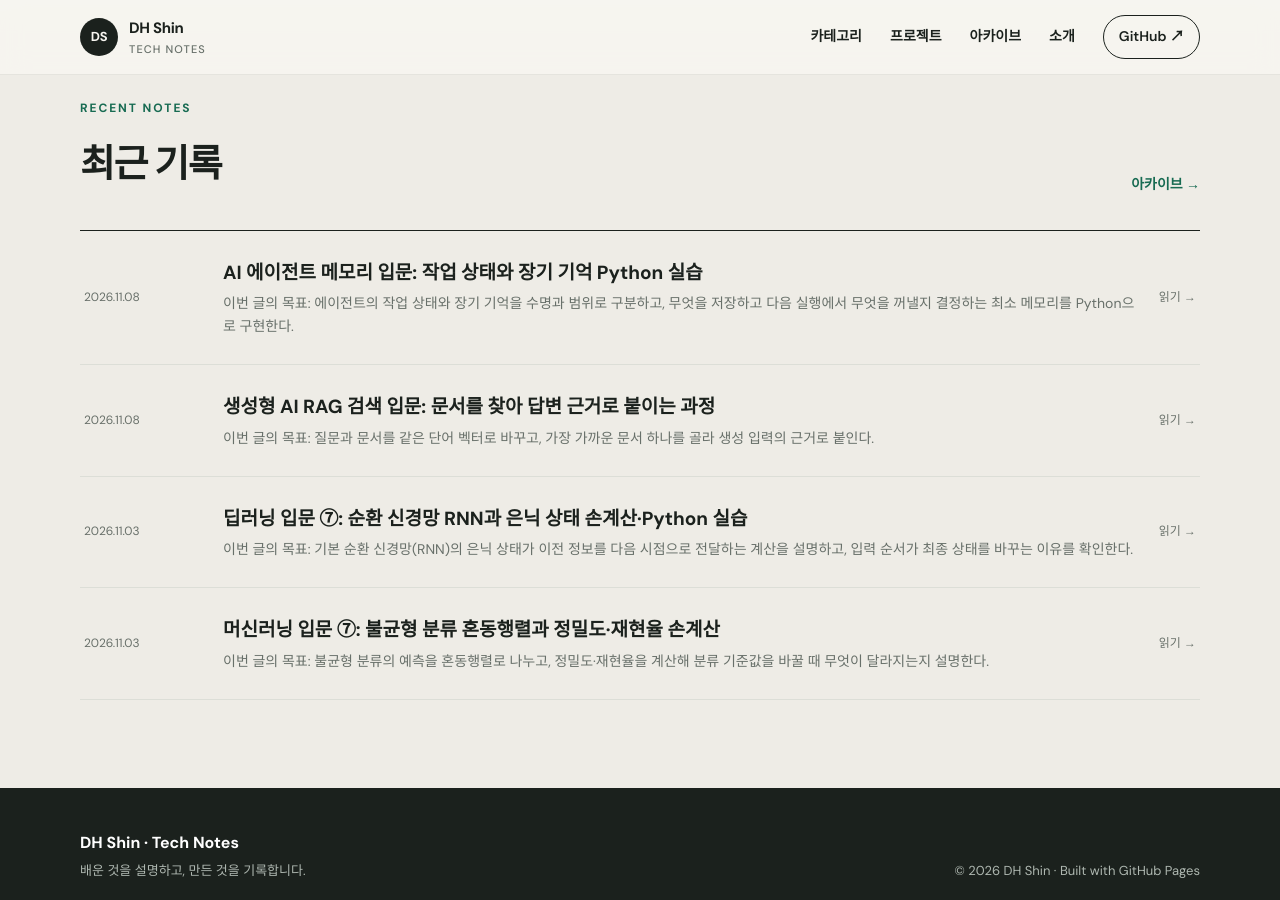
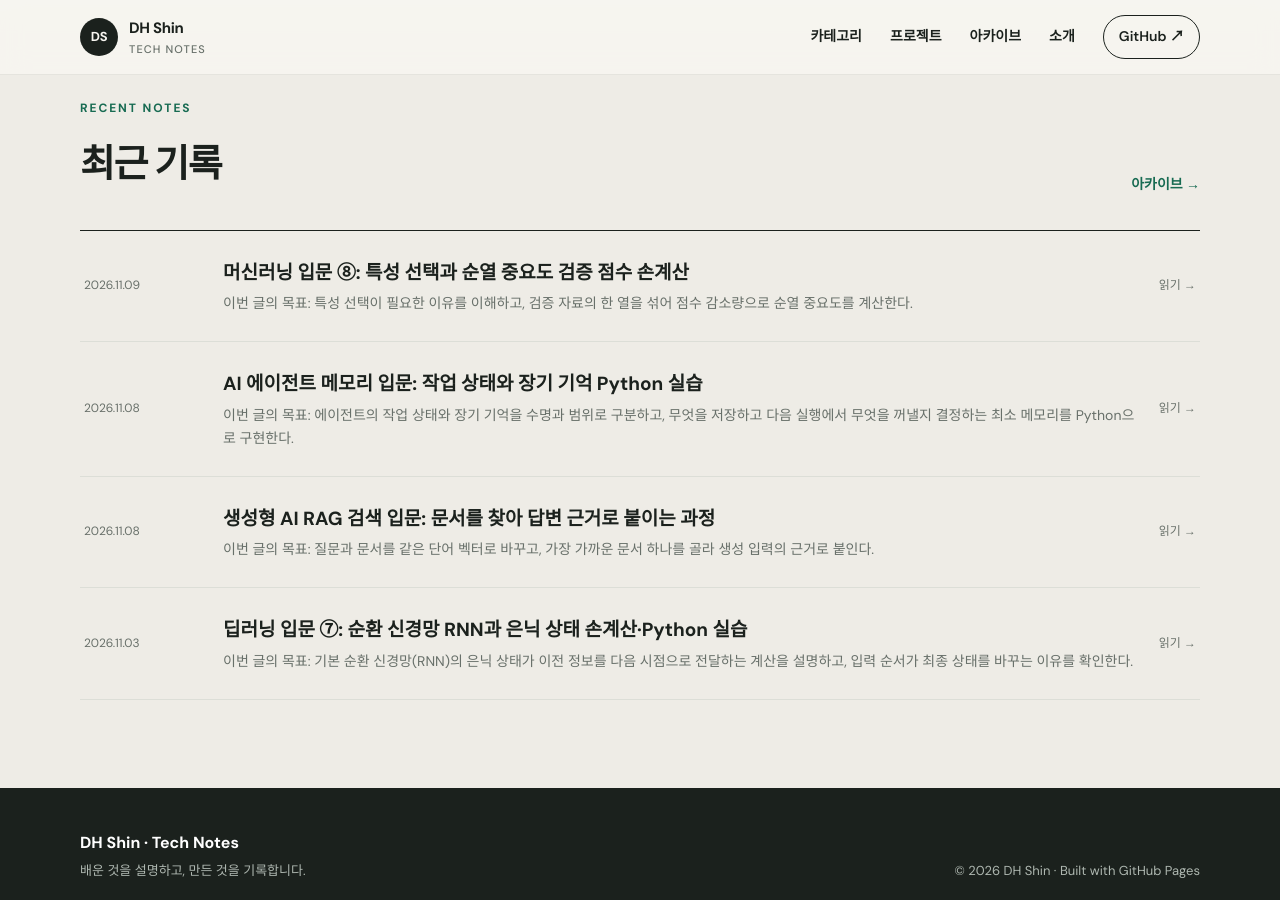
Before and after one commit to dhshin96/dhshin96.github.io, a Jekyll site: the page built from index.html, in a window 1280 px wide and 900 px high, scrolled down 1354 px. Built offline with Jekyll 4.4.1, drawn with Linux system fonts in a browser that asks for light colours; some of the changed lines change nothing that is shown.

Commit message:
Add permutation feature importance lesson

````diff
--- a/_posts/2026-11-03-machine-learning-imbalanced-classification-precision-recall.md
+++ b/_posts/2026-11-03-machine-learning-imbalanced-classification-precision-recall.md
@@ -124,7 +124,7 @@
 
 ## 다음 글 예고
 
-다음 글에서는 **특성 선택과 모델 해석**을 다룬다. 불필요한 특성을 줄이는 이유와 순열 중요도가 예측 성능의 변화를 이용해 특성의 기여를 측정하는 원리를 작은 예제로 확인한다.
+다음 글인 [특성 선택과 순열 중요도]({{ '/posts/machine-learning-permutation-feature-importance/' | relative_url }})에서는 한 특성 열을 섞었을 때 검증 점수가 얼마나 떨어지는지 계산해 모델의 특성 의존도를 확인한다.
 
 ## 참고 자료
 
--- /dev/null
+++ b/_posts/2026-11-09-machine-learning-permutation-feature-importance.md
@@ -0,0 +1,136 @@
+---
+title: "머신러닝 입문 ⑧: 특성 선택과 순열 중요도 검증 점수 손계산"
+date: 2026-11-09 20:00:00 +0900
+categories: [기반 지식, 학습과 모델링]
+tags: [머신러닝, 특성-선택, 모델-해석, 순열-중요도, 검증, Python]
+description: "특성 하나를 섞었을 때 검증 점수가 얼마나 떨어지는지 계산해 순열 중요도의 원리를 배웁니다. 세 특성의 중요도를 순수 Python으로 0.512, 0.287, 0.000으로 재현합니다."
+reading_time: 12
+series: "처음 시작하는 머신러닝"
+level: "입문"
+math: true
+---
+
+> **이번 글의 목표:** 특성 선택이 필요한 이유를 이해하고, 검증 자료의 한 열을 섞어 점수 감소량으로 순열 중요도를 계산한다.
+
+이미 학습된 분류 모델을 검증 자료 8개에 적용하니 정확도가 **1.000**이었다. 공부 시간만 여러 번 섞으면 평균 정확도가 **0.487**로 떨어져 순열 중요도는 **0.512**가 된다. 출석 횟수는 **0.287**, 좌석 번호는 **0.000**이다. 모델이 어떤 특성의 질서에 의존했는지를 점수 변화로 읽은 결과다.
+
+앞 글에서 [불균형 분류의 지표가 질문에 따라 달라지는 이유]({{ '/posts/machine-learning-imbalanced-classification-precision-recall/' | relative_url }})를 확인했다. 순열 중요도도 같은 원칙을 따른다. 정확도·정밀도·재현율 가운데 어떤 점수를 쓰느냐에 따라 “중요하다”의 뜻이 달라진다.
+
+## 1. 직관: 필요한 열의 연결을 끊어 보기
+
+특성은 모델이 예측할 때 받는 입력 열이다. 특성이 많다고 항상 좋은 것은 아니다. 예측과 관계없는 열은 계산과 설명을 늘리고, 학습 자료의 우연한 패턴을 외울 기회도 만든다. **특성 선택(feature selection)**은 사용할 특성의 일부를 고르는 과정이다.
+
+그렇다고 열을 하나 지우고 모델을 매번 처음부터 학습해야만 영향력을 살펴볼 수 있는 것은 아니다. **순열 중요도(permutation importance)**는 학습을 마친 모델과 평가 자료를 그대로 두고, 한 특성 열의 값만 행 사이에서 섞는다. 값의 종류와 개수는 유지되지만 그 값이 원래 대상과 맺던 연결은 끊어진다.
+
+섞은 뒤 점수가 크게 떨어지면 이 모델이 그 특성의 원래 배열에 많이 의존했다고 해석한다. 점수가 거의 그대로라면 이 평가 자료와 점수에서 모델의 의존도가 작았다는 뜻이다. 특성 자체의 보편적 가치나 원인 효과를 증명하는 값은 아니다.
+
+<figure class="study-figure">
+  <img src="{{ '/assets/images/machine-learning/permutation-feature-importance.svg' | relative_url }}" alt="검증 정확도 1.000인 모델에서 공부 시간, 출석 횟수, 좌석 번호를 한 열씩 섞는다. 섞은 평균 정확도는 각각 0.487, 0.713, 1.000이고 기준 점수와의 차이인 순열 중요도는 0.512, 0.287, 0.000이다">
+  <figcaption>그림 1. 한 번에 한 특성만 섞고 기준 점수와의 차이를 비교한다.</figcaption>
+</figure>
+
+## 2. 기호와 수식: 기준 점수에서 섞은 점수를 뺀다
+
+학습된 모델을 $m$, 검증 자료를 $D$, 기준 점수를 $s$라고 하자. 특성 $j$만 $K$번 다르게 섞어 얻은 점수를 $s_{k,j}$라 하면 중요도 $i_j$는 다음과 같다.
+
+$$
+i_j=s-\frac{1}{K}\sum_{k=1}^{K}s_{k,j}
+$$
+
+값이 클수록 그 특성을 섞었을 때 점수가 많이 나빠졌다는 뜻이다. 0에 가깝다면 평균 점수 변화가 거의 없고, 음수라면 섞은 뒤 오히려 점수가 좋아진 경우다. 표본이 작으면 한 번의 섞기 결과가 우연에 흔들리므로 여러 번 반복해 평균과 흩어짐을 함께 보는 편이 안전하다.
+
+## 3. 작은 손계산: 점수 네 개를 평균 내기
+
+실습의 난수 시작값 7에서 공부 시간을 처음 네 번 섞은 정확도는 `0.500, 0.125, 0.625, 0.500`이고 기준 정확도는 1.000이다. 섞은 점수의 평균은 다음과 같다.
+
+$$
+\frac{0.500+0.125+0.625+0.500}{4}=0.4375
+$$
+
+따라서 이 네 번에 대한 순열 중요도는 $1.000-0.4375=0.5625$다. 다른 무작위 순열을 사용하면 값은 달라질 수 있다. 그래서 아래 실습은 난수 시작값을 고정하고 열마다 10번 섞어 재현 가능한 평균을 구한다.
+
+## 4. 실행 가능한 Python 실습
+
+외부 패키지 없이 이미 학습되었다고 가정한 분류 규칙을 검증 자료에 적용한다. 모델은 공부 시간과 출석 횟수를 사용하고 좌석 번호는 사용하지 않는다. `random.Random(7)`로 순열을 고정한다.
+
+```python
+import random
+
+X = [
+    [1, 8, 12], [2, 6, 41], [3, 4, 7], [4, 3, 35],
+    [1, 2, 18], [2, 7, 29], [3, 8, 5], [4, 5, 44],
+]
+y = [0, 0, 0, 1, 0, 1, 1, 1]
+names = ["공부 시간", "출석 횟수", "좌석 번호"]
+
+def predict(row):
+    return int(2 * row[0] + row[1] >= 11)
+
+def accuracy(rows):
+    correct = sum(predict(row) == target for row, target in zip(rows, y))
+    return correct / len(y)
+
+baseline = accuracy(X)
+rng = random.Random(7)
+print(f"기준 정확도: {baseline:.3f}")
+
+for feature, name in enumerate(names):
+    scores = []
+    for _ in range(10):
+        shuffled = [row[:] for row in X]
+        values = [row[feature] for row in X]
+        rng.shuffle(values)
+        for row, value in zip(shuffled, values):
+            row[feature] = value
+        scores.append(accuracy(shuffled))
+    mean_score = sum(scores) / len(scores)
+    print(f"{name}: 섞은 정확도={mean_score:.3f}, "
+          f"중요도={baseline - mean_score:.3f}")
+```
+
+실행 출력은 다음과 같다.
+
+```text
+기준 정확도: 1.000
+공부 시간: 섞은 정확도=0.487, 중요도=0.512
+출석 횟수: 섞은 정확도=0.713, 중요도=0.287
+좌석 번호: 섞은 정확도=1.000, 중요도=0.000
+```
+
+## 5. 결과 해석: 중요도 0은 삭제 명령이 아니다
+
+공부 시간을 섞었을 때 정확도가 가장 많이 떨어졌으므로 이 모델은 검증 자료에서 공부 시간의 배열에 가장 많이 의존했다. 출석 횟수도 예측에 기여하지만 감소 폭은 더 작다. 좌석 번호는 `predict` 함수가 읽지 않으므로 아무리 섞어도 예측이 바뀌지 않는다.
+
+이 결과만으로 좌석 번호를 무조건 삭제하면 안 된다. 먼저 모델의 기준 성능이 충분한지 확인해야 한다. 잘못 학습된 모델이 유용한 특성을 쓰지 못했다면 그 특성의 중요도도 낮게 나온다. 또한 서로 비슷한 정보를 가진 두 특성이 있으면 하나를 섞어도 다른 하나가 대신해 둘 다 낮게 보일 수 있다.
+
+특성 선택의 판단은 중요도 표에서 끝나지 않는다. 낮은 특성을 제외한 새 입력 집합으로 모델을 다시 학습하고, 같은 검증 절차에서 성능과 흔들림을 비교해야 한다. 특성을 줄였는데 점수가 유지되면 더 단순한 입력으로 비슷한 예측을 얻은 것이다. 반대로 점수가 나빠지면 처음 중요도 계산이 그 특성의 역할을 충분히 드러내지 못했을 수 있으므로 제외 결정을 되돌린다. 특성 수가 줄었다는 사실 자체가 성능 향상을 보장하지는 않는다.
+
+반복 결과의 분포도 단서가 된다. 평균 중요도가 같아도 열 번 모두 비슷하게 떨어진 특성과, 어떤 순열에서는 크게 떨어지고 다른 순열에서는 거의 변하지 않은 특성은 확실성이 다르다. 실제 도구가 평균과 표준편차를 함께 반환하는 이유다. 작은 검증 자료에서는 한두 행의 배치만 달라져도 점수가 크게 움직일 수 있으므로 반복 횟수만 늘리기보다 평가 자료의 크기와 대표성도 점검해야 한다.
+
+순열 중요도는 모델에 내장된 고정 속성이 아니라 **모델·평가 자료·점수**의 조합에 대한 결과다. [학습·검증·테스트 자료의 역할]({{ '/posts/machine-learning-train-validation-test-split/' | relative_url }})에 따라 검증 자료에서 특성 선택 후보를 정하고 다시 학습·검증한 뒤, 테스트 자료는 마지막 비교에 남겨야 한다. 테스트 중요도를 보고 특성을 골랐다면 이미 테스트 자료를 선택 과정에 사용한 셈이다.
+
+이 방법은 모델 종류와 무관하게 예측 점수만 다시 계산할 수 있으면 적용할 수 있다. 특히 [랜덤 포레스트가 여러 특성과 나무를 함께 사용하는 과정]({{ '/posts/machine-learning-random-forest-bagging/' | relative_url }})처럼 내부 판단을 한 줄로 읽기 어려운 모델을 점검할 때 유용하다. 다만 순열 중요도는 “이 특성이 결과의 원인이다”가 아니라 “이 모델의 점수가 이 특성의 배열에 얼마나 의존했는가”에 답한다.
+
+평가 점수의 방향도 확인해야 한다. 이 글의 정확도처럼 클수록 좋은 점수는 기준 점수에서 섞은 점수를 빼면 된다. 오차처럼 작을수록 좋은 값을 직접 사용한다면 차이의 방향을 맞춰야 한다. 같은 모델이라도 불균형 분류에서 정확도를 쓰면 다수 클래스를 잘 맞히는 특성이 앞설 수 있고, 재현율을 쓰면 양성을 찾는 데 필요한 특성이 앞설 수 있다. 중요도 숫자는 선택한 질문과 분리해 읽을 수 없다.
+
+## 6. 직접 바꿔 보는 연습
+
+1. `range(10)`을 `range(50)`으로 바꾸고 중요도 평균이 얼마나 달라지는지 비교한다.
+2. `accuracy` 대신 양성 클래스의 재현율을 계산해 세 중요도의 순서가 유지되는지 확인한다.
+3. 좌석 번호를 모델 식에 작게 더한 뒤 중요도가 0에서 어떻게 바뀌는지 관찰한다.
+
+## 핵심 요약
+
+- 특성 선택은 모델에 넣을 입력 열의 일부를 고르는 과정이며, 순열 중요도는 선택 후보를 살피는 한 가지 모델 점검 도구다.
+- 순열 중요도는 기준 점수에서 한 특성을 여러 번 섞은 점수의 평균을 뺀 값이다.
+- 낮은 중요도는 자동 삭제 명령이 아니다. 기준 성능, 평가 점수, 상관된 특성, 자료 분리를 함께 확인해야 한다.
+
+## 다음 글 예고
+
+다음 글에서는 **교차검증**을 다룬다. 한 번의 검증 분리 결과에만 기대지 않고 여러 폴드에서 학습과 평가를 반복해 평균 점수와 흔들림을 계산한다.
+
+## 참고 자료
+
+- scikit-learn, [Permutation feature importance](https://scikit-learn.org/stable/modules/permutation_importance.html) — 알고리즘, 검증 자료 사용, 반복 측정과 상관된 특성의 주의점을 설명하는 공식 사용자 안내서.
+- scikit-learn, [permutation_importance API](https://scikit-learn.org/stable/modules/generated/sklearn.inspection.permutation_importance.html) — `n_repeats`, `random_state`, 반환되는 평균·표준편차를 정의한 공식 API 문서.
+- Leo Breiman (2001), [*Random Forests*](https://www.stat.berkeley.edu/~breiman/randomforest2001.pdf) — OOB 자료의 특성을 섞어 오분류율 변화를 측정한 순열 기반 변수 중요도의 원 논문.
````
Also changed, not shown: assets/images/machine-learning/permutation-feature-importance.svg (added).
